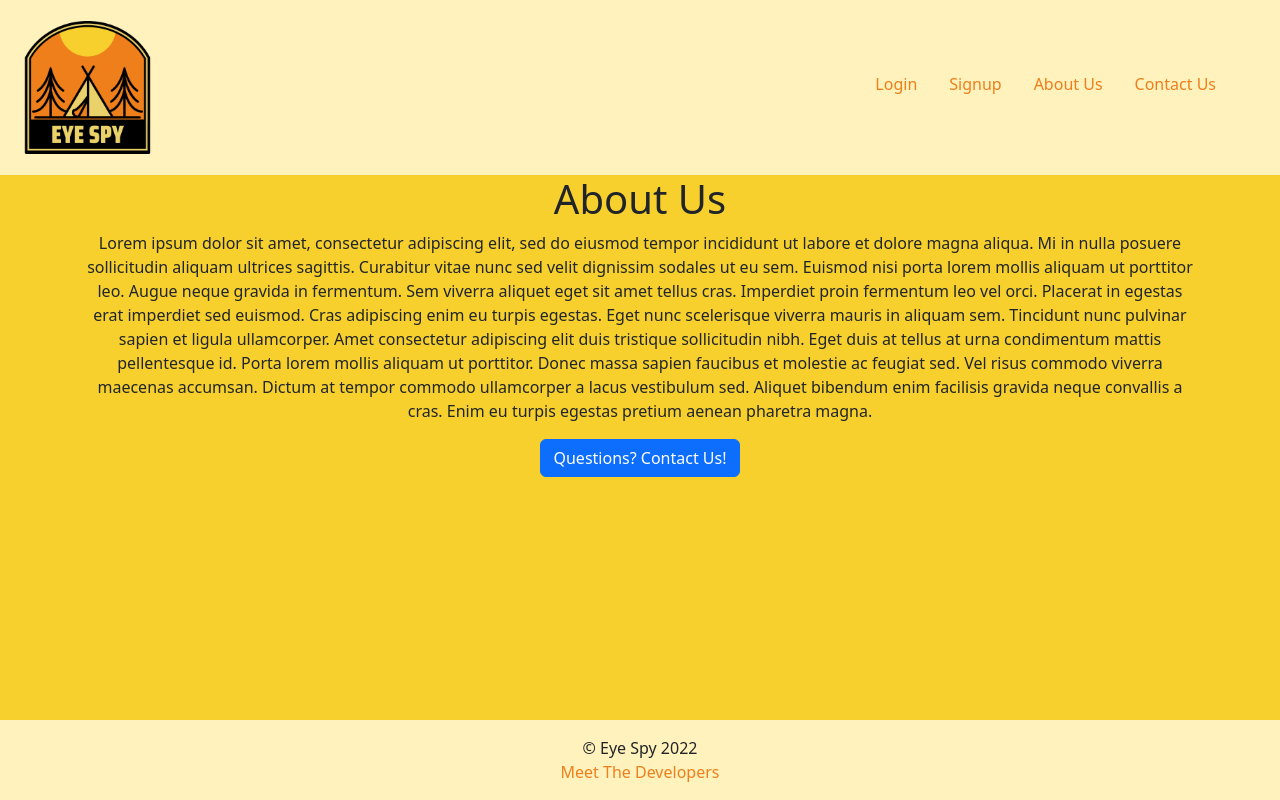
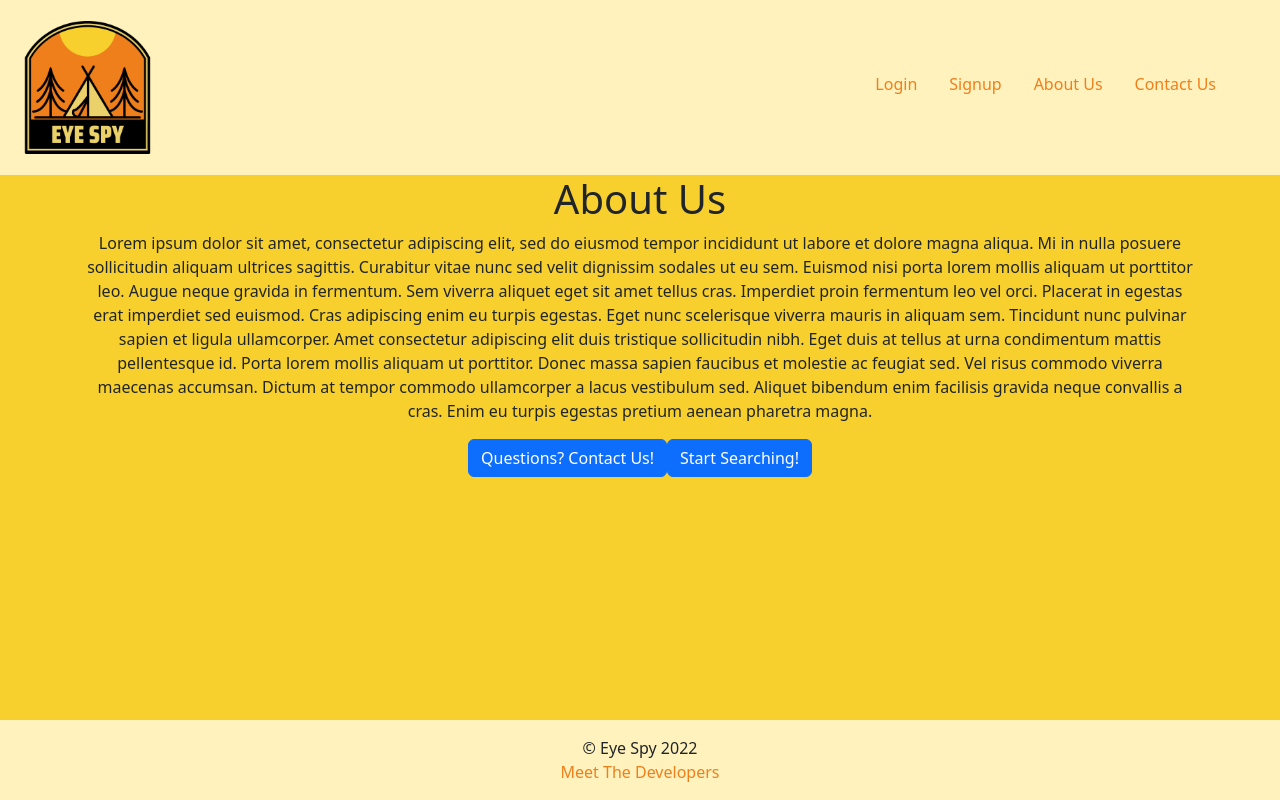
Before and after one commit to CaptainNate/Eye-Spy, a React (Create React App) app in the folder client/: page /about-us in a window 1280 px wide. Built offline with nearby package versions, Linux system fonts and the light colour scheme.

Commit message:
Added button leading to search page

```diff
--- a/client/src/pages/AboutUs.js
+++ b/client/src/pages/AboutUs.js
@@ -7,6 +7,7 @@ const AboutUs = () => {
             Lorem ipsum dolor sit amet, consectetur adipiscing elit, sed do eiusmod tempor incididunt ut labore et dolore magna aliqua. Mi in nulla posuere sollicitudin aliquam ultrices sagittis. Curabitur vitae nunc sed velit dignissim sodales ut eu sem. Euismod nisi porta lorem mollis aliquam ut porttitor leo. Augue neque gravida in fermentum. Sem viverra aliquet eget sit amet tellus cras. Imperdiet proin fermentum leo vel orci. Placerat in egestas erat imperdiet sed euismod. Cras adipiscing enim eu turpis egestas. Eget nunc scelerisque viverra mauris in aliquam sem. Tincidunt nunc pulvinar sapien et ligula ullamcorper. Amet consectetur adipiscing elit duis tristique sollicitudin nibh. Eget duis at tellus at urna condimentum mattis pellentesque id. Porta lorem mollis aliquam ut porttitor. Donec massa sapien faucibus et molestie ac feugiat sed. Vel risus commodo viverra maecenas accumsan. Dictum at tempor commodo ullamcorper a lacus vestibulum sed. Aliquet bibendum enim facilisis gravida neque convallis a cras. Enim eu turpis egestas pretium aenean pharetra magna.
             </p>
             <a class="btn btn-primary" href="/contact-us" role="button">Questions? Contact Us!</a>
+            <a class="btn btn-primary" href="/search" role="button">Start Searching!</a>
         </div>
         </div>
 
```
